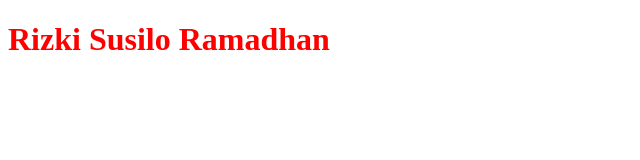
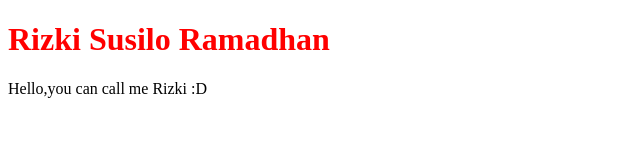
Before and after one commit to rizkysr90/latihan-git, a plain HTML site: page index.html in a window 1280 px wide. Shown: the whole page, without its empty margins (0-640 px from the left). Drawn offline with Linux system fonts and the light colour scheme.

Commit message:
add message introduction

```diff
--- a/index.html
+++ b/index.html
@@ -9,5 +9,6 @@
 </head>
 <body>
     <h1>Rizki Susilo Ramadhan</h1>
+    <p> Hello,you can call me Rizki :D</p>
 </body>
 </html>
```
